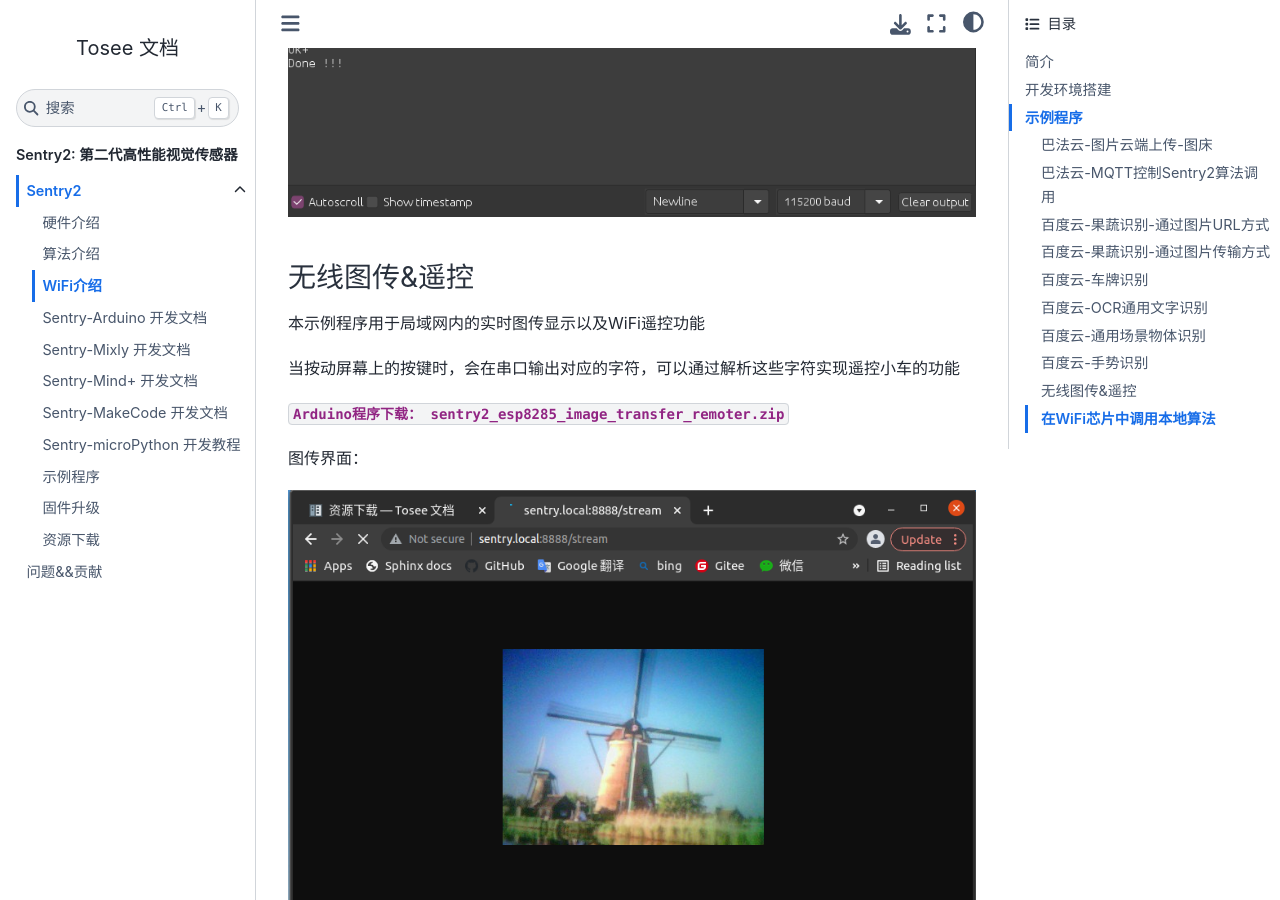
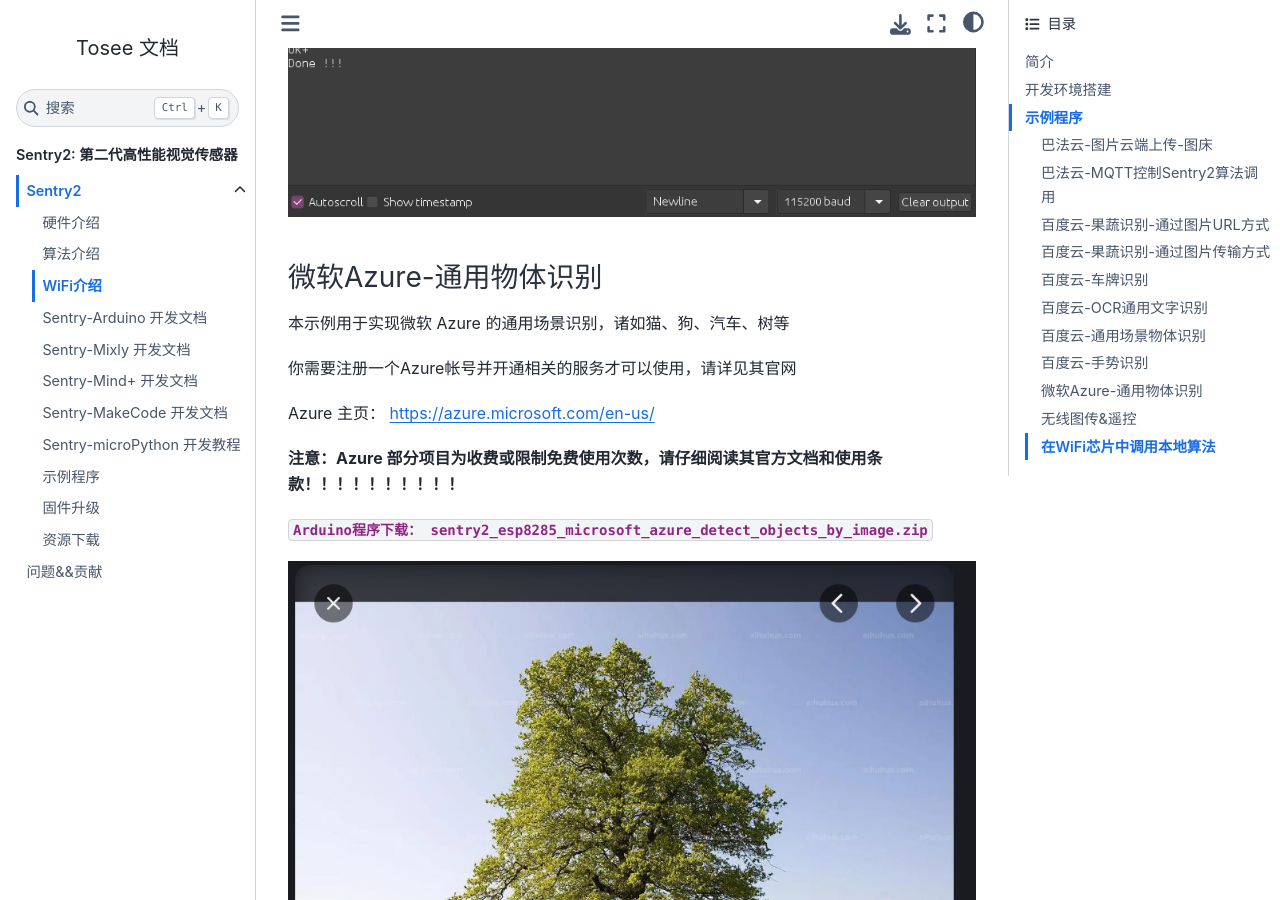
Before and after one commit to AITosee/Tosee-Docs, a Sphinx documentation site: the page built from docs/Sentry/WiFi/index.rst, in a window 1280 px wide and 900 px high, scrolled down 14790 px. Built offline with Sphinx 7.4.7 and the Sphinx Book theme 1.1.4, drawn with Linux system fonts in a browser that asks for light colours.

Commit message:
add azure demo

```diff
--- a/docs/Sentry/WiFi/index.rst
+++ b/docs/Sentry/WiFi/index.rst
@@ -234,6 +234,22 @@
 .. image:: images/demo_pic_baidu_06.png
 
 
+微软Azure-通用物体识别
+************************
+
+本示例用于实现微软 Azure 的通用场景识别，诸如猫、狗、汽车、树等
+
+你需要注册一个Azure帐号并开通相关的服务才可以使用，请详见其官网
+
+Azure 主页： https://azure.microsoft.com/en-us/
+
+**注意：Azure 部分项目为收费或限制免费使用次数，请仔细阅读其官方文档和使用条款！！！！！！！！！！**
+
+:download:`Arduino程序下载： sentry2_esp8285_microsoft_azure_detect_objects_by_image.zip <demo/sentry2_esp8285_microsoft_azure_detect_objects_by_image.zip>`
+
+.. image:: images/demo_pic_azure_01.png
+
+
 无线图传&遥控
 ************************
 
```
Also changed, not shown: docs/Sentry/WiFi/images/demo_pic_azure_01.png (added), 1 other file.
